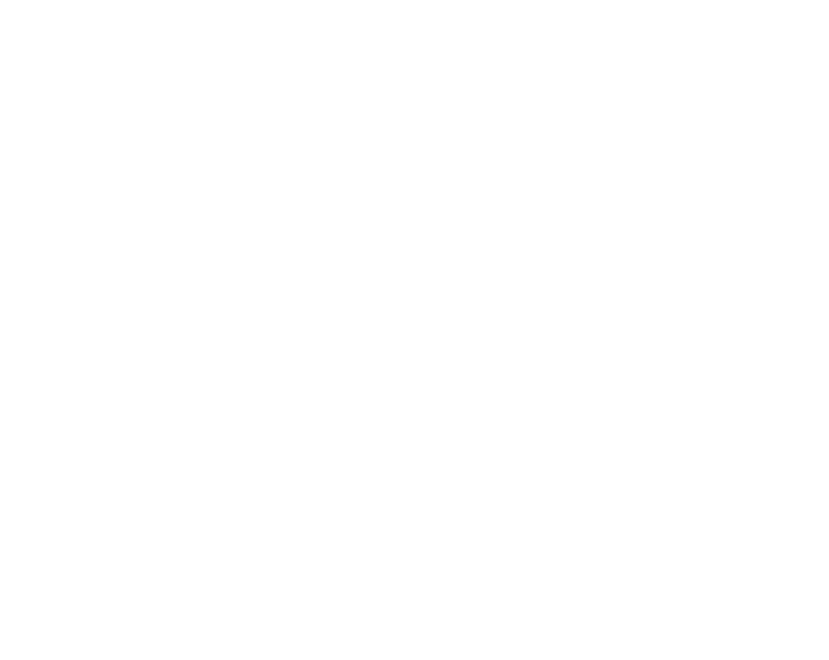
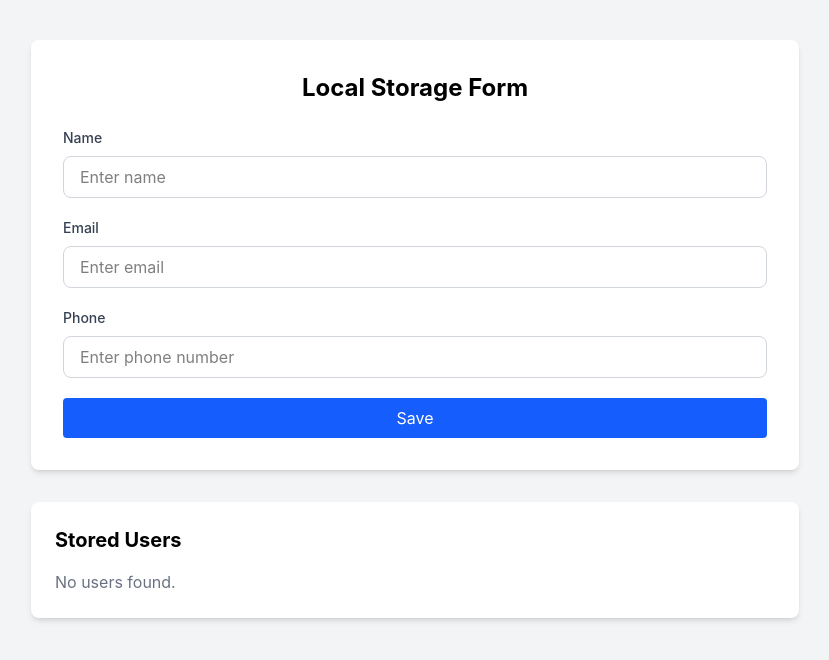
Before and after one commit to Excelsior-Technologies-Community/backend_tasks_monika, a React app in the folder frontend/: page /local-storage in a window 1280 px wide. Before the commit this address had no page. Shown: the top 660 px of the page, without its empty margins (225-1054 px from the left). Built offline with nearby package versions, Linux system fonts and the light colour scheme; the HTML template or start-up script is replaced by a standard one.

Commit message:
Implement Local Storage data persistence and display

```diff
--- a/frontend/src/App.jsx
+++ b/frontend/src/App.jsx
@@ -3,6 +3,7 @@
 import UserDashboard from "./pages/UserDashboard";
 import AdminDashboard from "./pages/AdminDashboard";
 import AddProductForm from "./components/AddProductForm";
+import LocalStorageForm from "./pages/LocalStorageForm";
 import { BrowserRouter, Routes, Route } from "react-router-dom";
 import { ToastContainer } from "react-toastify";
 
@@ -16,6 +17,7 @@
         <Route path="/user-dashboard" element={<UserDashboard />} />
         <Route path="/admin-dashboard" element={<AdminDashboard />} />
         <Route path="/add-product" element={<AddProductForm />} />
+        <Route path="/local-storage" element={<LocalStorageForm />} />
       </Routes>
 
       <ToastContainer
--- /dev/null
+++ b/frontend/src/pages/LocalStorageForm.jsx
@@ -0,0 +1,143 @@
+import { useState, useEffect } from "react";
+import InputField from "../components/InputField";
+import Button from "../components/Button";
+
+function LocalStorageForm() {
+    const [formData, setFormData] = useState({
+        name: "",
+        email: "",
+        phone: "",
+    });
+
+    const [users, setUsers] = useState([]);
+
+    function handleChange(event) {
+        setFormData({
+            ...formData,
+            [event.target.name]: event.target.value,
+        });
+    }
+
+    function handleSubmit(event) {
+        event.preventDefault();
+
+        const updatedUsers = [...users, formData];
+
+        setUsers(updatedUsers);
+
+        localStorage.setItem("localStorageUsers", JSON.stringify(updatedUsers));
+
+        console.log(localStorage.getItem("users"));
+
+        setFormData({
+            name: "",
+            email: "",
+            phone: "",
+        });
+    }
+
+    useEffect(() => {
+        const storedUsers =
+            JSON.parse(localStorage.getItem("localStorageUsers")) || [];
+
+        setUsers(storedUsers);
+    }, []);
+
+    return (
+        <div className="min-h-screen bg-gray-100 py-10">
+            <div className="max-w-3xl mx-auto">
+
+                <div className="bg-white p-8 rounded-lg shadow-md">
+
+                    <h1 className="text-2xl font-bold text-center mb-6">
+                        Local Storage Form
+                    </h1>
+
+                    <form
+                        onSubmit={handleSubmit}
+                        className="space-y-4"
+                    >
+                        <InputField
+                            label="Name"
+                            type="text"
+                            name="name"
+                            value={formData.name}
+                            placeholder="Enter name"
+                            onChange={handleChange}
+                        />
+
+                        <InputField
+                            label="Email"
+                            type="email"
+                            name="email"
+                            value={formData.email}
+                            placeholder="Enter email"
+                            onChange={handleChange}
+                        />
+
+                        <InputField
+                            label="Phone"
+                            type="text"
+                            name="phone"
+                            value={formData.phone}
+                            placeholder="Enter phone number"
+                            onChange={handleChange}
+                        />
+
+                        <Button
+                            title="Save"
+                            type="submit"
+                            className="w-full bg-blue-600 hover:bg-blue-700 text-white py-2 rounded"
+                        />
+                    </form>
+                </div>
+
+                {/* Stored Users */}
+
+                <div className="bg-white mt-8 p-6 rounded-lg shadow-md">
+
+                    <h2 className="text-xl font-bold mb-4">
+                        Stored Users
+                    </h2>
+
+                    {users.length === 0 ? (
+                        <p className="text-gray-500">
+                            No users found.
+                        </p>
+                    ) : (
+                        <table className="w-full border border-gray-300">
+                            <thead className="bg-gray-200">
+                                <tr>
+                                    <th className="border p-2">Name</th>
+                                    <th className="border p-2">Email</th>
+                                    <th className="border p-2">Phone</th>
+                                </tr>
+                            </thead>
+
+                            <tbody>
+                                {users.map((user, index) => (
+                                    <tr key={index}>
+                                        <td className="border p-2">
+                                            {user.name}
+                                        </td>
+
+                                        <td className="border p-2">
+                                            {user.email}
+                                        </td>
+
+                                        <td className="border p-2">
+                                            {user.phone}
+                                        </td>
+                                    </tr>
+                                ))}
+                            </tbody>
+                        </table>
+                    )}
+                </div>
+
+            </div>
+        </div>
+    );
+}
+
+export default LocalStorageForm;
```
